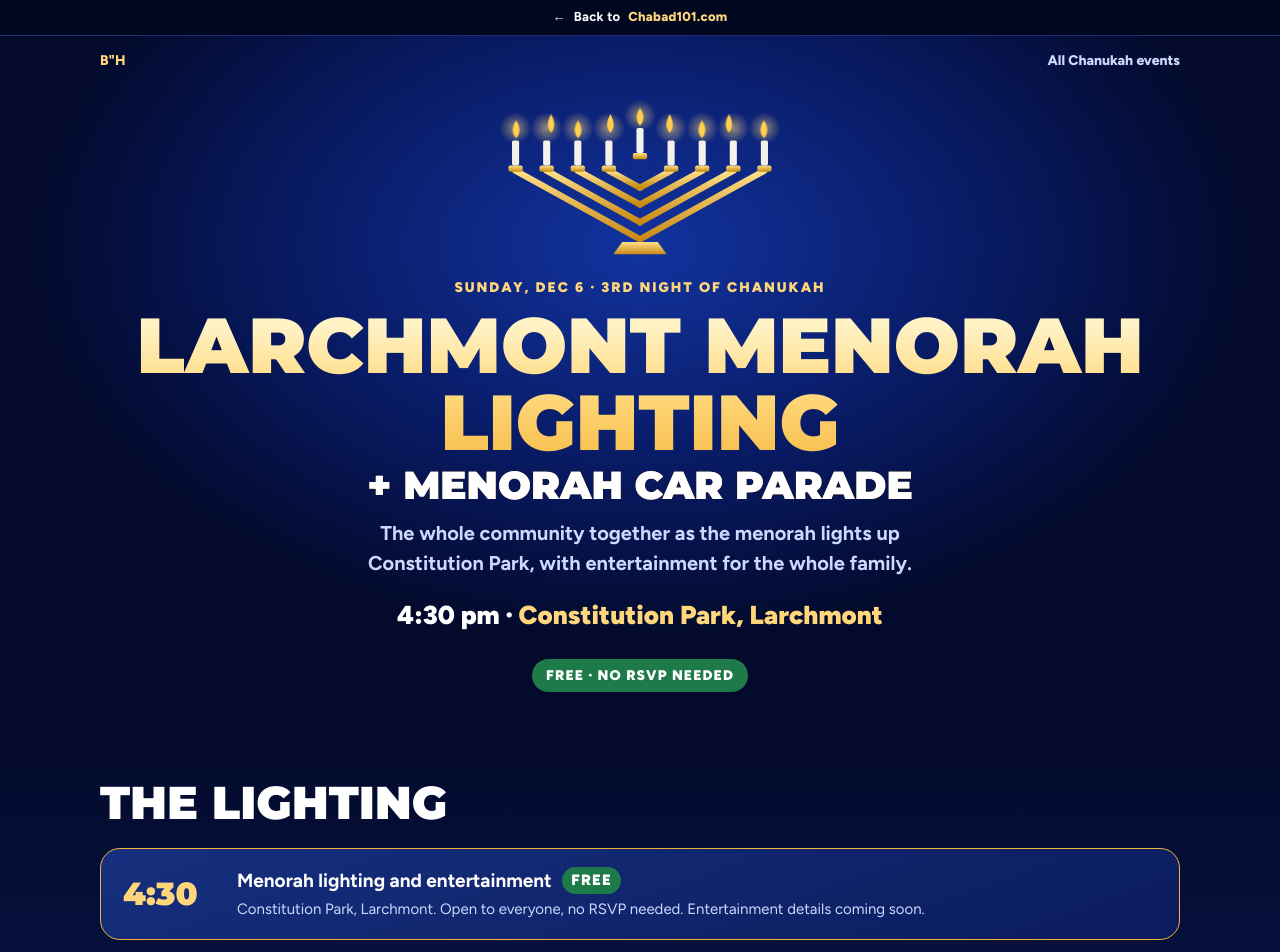
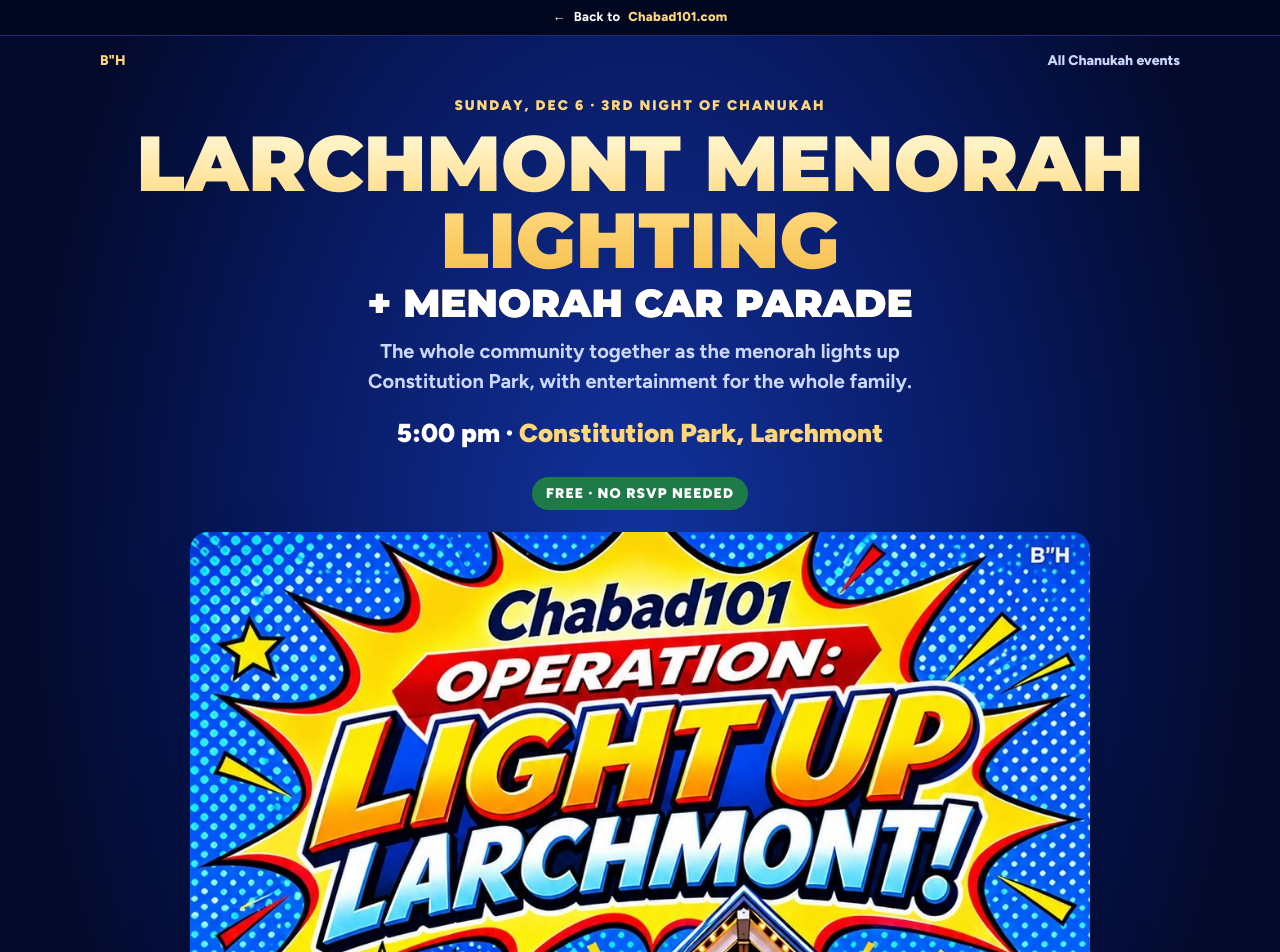
Before and after one commit to soundshorejewishfilm/chabad101-site, a plain HTML site: page sunday.html in a window 1280 px wide. Shown: the top 952 px of the page. Drawn offline with Linux system fonts and the light colour scheme.

Commit message:
Sunday: Operation Light Up Larchmont flyer, parade 4:30, lighting 5:00
Co-Authored-By: Claude Opus 5.5 <noreply@anthropic.com>
Claude-Session: https://claude.ai/code/session_01MfHFYK19hEJyLv1ipNp4WK

```diff
--- a/sunday.html
+++ b/sunday.html
@@ -40,39 +40,18 @@ footer{padding-block:30px 40px;text-align:center;color:var(--muted);font-size:15
 footer a{color:var(--gold2);font-weight:800}
 @media (max-width:760px){.step .t{min-width:78px;font-size:26px}}
 @media (max-width:420px){.btn{width:100%}.step{padding:16px;gap:12px}}
-.homebar{display:flex;align-items:center;justify-content:center;gap:8px;padding:9px 16px;background:#020720;color:#cdd8ff;border-bottom:1px solid #1d2f7a;font:700 13px/1.3 "Figtree",system-ui,sans-serif;text-decoration:none;letter-spacing:.02em;position:relative;z-index:5}.homebar:hover{color:#fff}.homebar b{color:#ffd77a;font-weight:800}.menorah{display:block;width:min(320px,74vw);height:auto;margin:4px auto 0}.flame{transform-origin:center bottom;animation:flick 2.4s ease-in-out infinite}.flame:nth-of-type(2n){animation-duration:2.9s}@keyframes flick{0%,100%{transform:scale(1,1)}50%{transform:scale(.92,1.08)}}@media (prefers-reduced-motion:reduce){.flame{animation:none}}.carart{display:block;width:min(240px,64vw);height:auto;margin:0 auto 6px}.when{margin-top:18px;font-weight:900;font-size:clamp(20px,3.4vw,26px);color:var(--white)}.when span{color:var(--gold2)}.lead{margin:-4px 0 18px;color:var(--sand);font-size:17px}</style></head><body><a class="homebar" href="https://www.chabad101.com" target="_top"><span aria-hidden="true">&#8592;</span>Back to <b>Chabad101.com</b></a><section class="hero gut"><div class="in top"><span>B"H</span><a href="https://www.chabad101.com/chanukah2026" target="_top">All Chanukah events</a></div><svg class="menorah" viewBox="0 0 360 200" role="img" aria-label="A glowing menorah">
-    <defs>
-      <linearGradient id="g" x1="0" y1="0" x2="0" y2="1"><stop offset="0" stop-color="#ffe08a"/><stop offset="1" stop-color="#c88a12"/></linearGradient>
-      <radialGradient id="glow"><stop offset="0" stop-color="#ffd77a" stop-opacity=".55"/><stop offset="1" stop-color="#ffd77a" stop-opacity="0"/></radialGradient>
-    </defs>
-    <g fill="none" stroke="url(#g)" stroke-width="7" stroke-linecap="round"><path d="M180 79 V172"/><path d="M145 92 L180 111"/><path d="M215 92 L180 111"/><path d="M110 92 L180 130"/><path d="M250 92 L180 130"/><path d="M75 92 L180 150"/><path d="M285 92 L180 150"/><path d="M40 92 L180 169"/><path d="M320 92 L180 169"/></g>
-    <path d="M150 186 h60 l-10 -14 h-40 z" fill="url(#g)"/>
-    <g fill="url(#g)">
-      <rect x="32" y="86" width="16" height="7" rx="2"/><rect x="67" y="86" width="16" height="7" rx="2"/><rect x="102" y="86" width="16" height="7" rx="2"/><rect x="137" y="86" width="16" height="7" rx="2"/>
-      <rect x="172" y="72" width="16" height="7" rx="2"/>
-      <rect x="207" y="86" width="16" height="7" rx="2"/><rect x="242" y="86" width="16" height="7" rx="2"/><rect x="277" y="86" width="16" height="7" rx="2"/><rect x="312" y="86" width="16" height="7" rx="2"/>
-    </g>
-    <g fill="#f4f1ea">
-      <rect x="36" y="58" width="8" height="28" rx="2"/><rect x="71" y="58" width="8" height="28" rx="2"/><rect x="106" y="58" width="8" height="28" rx="2"/><rect x="141" y="58" width="8" height="28" rx="2"/>
-      <rect x="176" y="44" width="8" height="28" rx="2"/>
-      <rect x="211" y="58" width="8" height="28" rx="2"/><rect x="246" y="58" width="8" height="28" rx="2"/><rect x="281" y="58" width="8" height="28" rx="2"/><rect x="316" y="58" width="8" height="28" rx="2"/>
-    </g>
-    <g>
-      <circle cx="40" cy="44" r="18" fill="url(#glow)"/><circle cx="75" cy="44" r="18" fill="url(#glow)"/><circle cx="110" cy="44" r="18" fill="url(#glow)"/><circle cx="145" cy="44" r="18" fill="url(#glow)"/><circle cx="180" cy="30" r="18" fill="url(#glow)"/><circle cx="215" cy="44" r="18" fill="url(#glow)"/><circle cx="250" cy="44" r="18" fill="url(#glow)"/><circle cx="285" cy="44" r="18" fill="url(#glow)"/><circle cx="320" cy="44" r="18" fill="url(#glow)"/>
-    </g>
-    <g fill="#ffcf4d">
-      <path class="flame" d="M40 56 c-6 -6 -4 -14 0 -20 c4 6 6 14 0 20z"/><path class="flame" d="M75 56 c-6 -6 -4 -14 0 -20 c4 6 6 14 0 20z"/><path class="flame" d="M110 56 c-6 -6 -4 -14 0 -20 c4 6 6 14 0 20z"/><path class="flame" d="M145 56 c-6 -6 -4 -14 0 -20 c4 6 6 14 0 20z"/><path class="flame" d="M180 42 c-6 -6 -4 -14 0 -20 c4 6 6 14 0 20z"/><path class="flame" d="M215 56 c-6 -6 -4 -14 0 -20 c4 6 6 14 0 20z"/><path class="flame" d="M250 56 c-6 -6 -4 -14 0 -20 c4 6 6 14 0 20z"/><path class="flame" d="M285 56 c-6 -6 -4 -14 0 -20 c4 6 6 14 0 20z"/><path class="flame" d="M320 56 c-6 -6 -4 -14 0 -20 c4 6 6 14 0 20z"/>
-    </g>
-  </svg><span class="kick">Sunday, Dec 6 · 3rd night of Chanukah</span><h1>Larchmont Menorah Lighting<span class="plus">+ Menorah Car Parade</span></h1>
+.homebar{display:flex;align-items:center;justify-content:center;gap:8px;padding:9px 16px;background:#020720;color:#cdd8ff;border-bottom:1px solid #1d2f7a;font:700 13px/1.3 "Figtree",system-ui,sans-serif;text-decoration:none;letter-spacing:.02em;position:relative;z-index:5}.homebar:hover{color:#fff}.homebar b{color:#ffd77a;font-weight:800}.menorah{display:block;width:min(320px,74vw);height:auto;margin:4px auto 0}.flame{transform-origin:center bottom;animation:flick 2.4s ease-in-out infinite}.flame:nth-of-type(2n){animation-duration:2.9s}@keyframes flick{0%,100%{transform:scale(1,1)}50%{transform:scale(.92,1.08)}}@media (prefers-reduced-motion:reduce){.flame{animation:none}}.carart{display:block;width:min(240px,64vw);height:auto;margin:0 auto 6px}.when{margin-top:18px;font-weight:900;font-size:clamp(20px,3.4vw,26px);color:var(--white)}.when span{color:var(--gold2)}.lead{margin:-4px 0 18px;color:var(--sand);font-size:17px}</style></head><body><a class="homebar" href="https://www.chabad101.com" target="_top"><span aria-hidden="true">&#8592;</span>Back to <b>Chabad101.com</b></a><section class="hero gut"><div class="in top"><span>B"H</span><a href="https://www.chabad101.com/chanukah2026" target="_top">All Chanukah events</a></div><span class="kick">Sunday, Dec 6 · 3rd night of Chanukah</span><h1>Larchmont Menorah Lighting<span class="plus">+ Menorah Car Parade</span></h1>
 <p class="tag">The whole community together as the menorah lights up Constitution Park, with entertainment for the whole family.</p>
-<div class="when">4:30 pm · <span>Constitution Park, Larchmont</span></div>
-<div class="ctas"><span class="pill free" style="font-size:14px;padding:6px 14px;margin:0">Free · No RSVP needed</span></div></section>
+<div class="when">5:00 pm · <span>Constitution Park, Larchmont</span></div>
+<div class="ctas"><span class="pill free" style="font-size:14px;padding:6px 14px;margin:0">Free · No RSVP needed</span></div>
+<img class="flyer" src="sunday-flyer.jpg" alt="Chabad101 Operation: Light Up Larchmont! Sunday, December 6. Menorah car parade departs from Harbor Island Park in Mamaroneck at 4:30 PM. Grand menorah lighting at Constitution Park in Larchmont at 5:00 PM.">
+</section>
 <section class="plan gut"><div class="in"><h2>The lighting</h2><div class="steps">
-<div class="step big"><span class="t">4:30</span><div><b>Menorah lighting and entertainment <span class="pill free">Free</span></b><span>Constitution Park, Larchmont. Open to everyone, no RSVP needed. Entertainment details coming soon.</span></div></div>
+<div class="step big"><span class="t">5:00</span><div><b>Menorah lighting and entertainment <span class="pill free">Free</span></b><span>Constitution Park, Larchmont. Open to everyone, no RSVP needed. Entertainment details coming soon.</span></div></div>
 </div></div></section>
 <section class="plan gut" style="padding-top:0"><div class="in"><h2>Before the lighting: the car parade</h2><p class="lead">A line of cars with glowing menorahs leads the way to the lighting.</p><div class="steps">
 <div class="step"><span class="t">2:30</span><div><b>Gather at Harbor Island Park <span class="pill reg">Registered cars</span></b><span>2:30 to 3:30. Pick up your car menorah and swag for you and your car.</span></div></div>
-<div class="step"><span class="t">3:30</span><div><b>The menorah parade leaves for Larchmont</b><span>A line of glowing menorahs through our towns.</span></div></div>
+<div class="step"><span class="t">4:30</span><div><b>The menorah parade departs Harbor Island Park for Larchmont</b><span>A line of glowing menorahs through our towns.</span></div></div>
 </div></div></section>
 <section class="gut" style="padding-bottom:56px"><div class="in box" style="border-color:var(--gold);text-align:center"><svg class="carart" viewBox="0 0 340 150" role="img" aria-label="A car with a glowing menorah on top">
     <defs><linearGradient id="g" x1="0" y1="0" x2="0" y2="1"><stop offset="0" stop-color="#ffe08a"/><stop offset="1" stop-color="#c88a12"/></linearGradient>
```
Also changed, not shown: chanukah.html (+1 -12 lines), parade-header.html (+1 -1 lines), sunday-flyer.jpg (added), sunday-tile.jpg (added).
